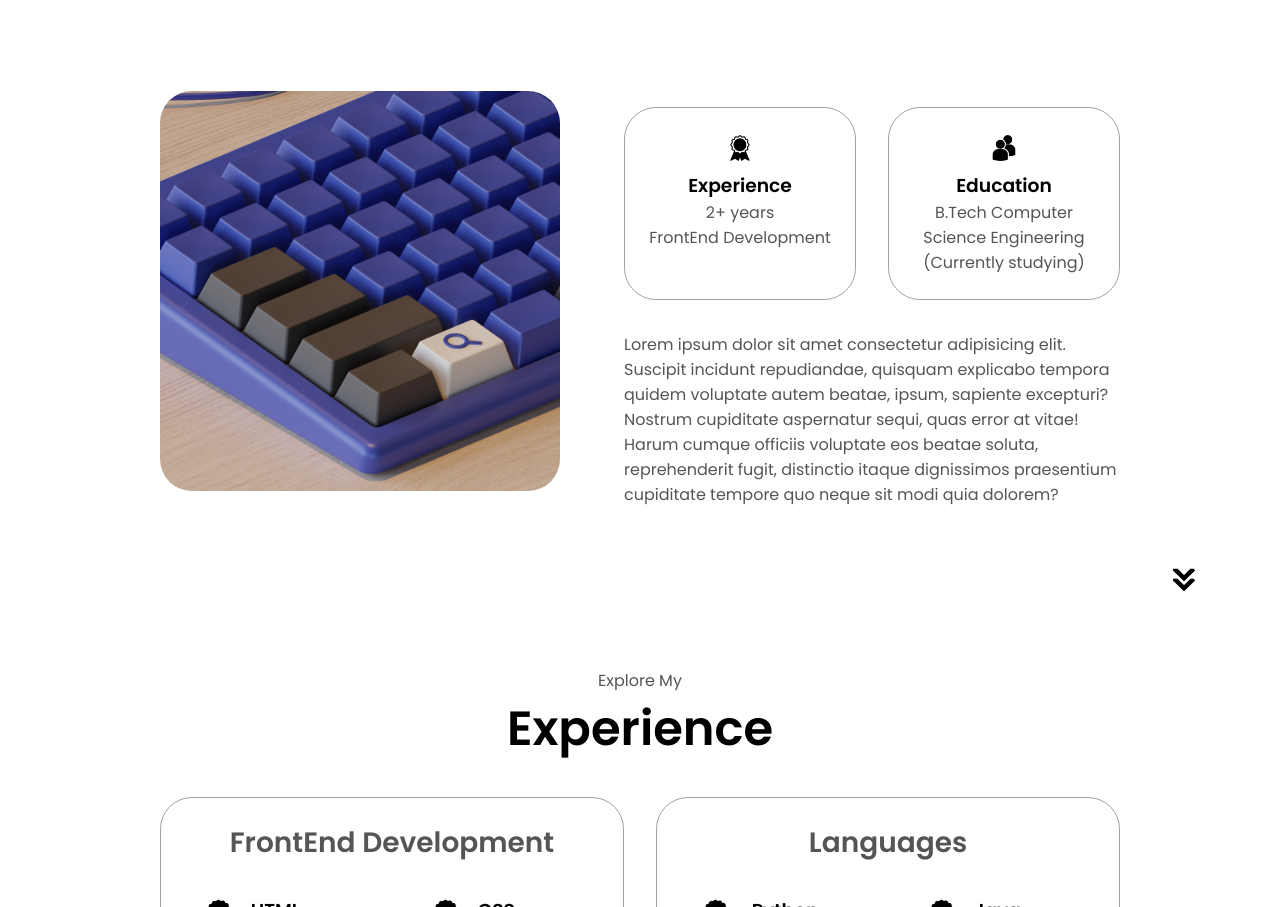
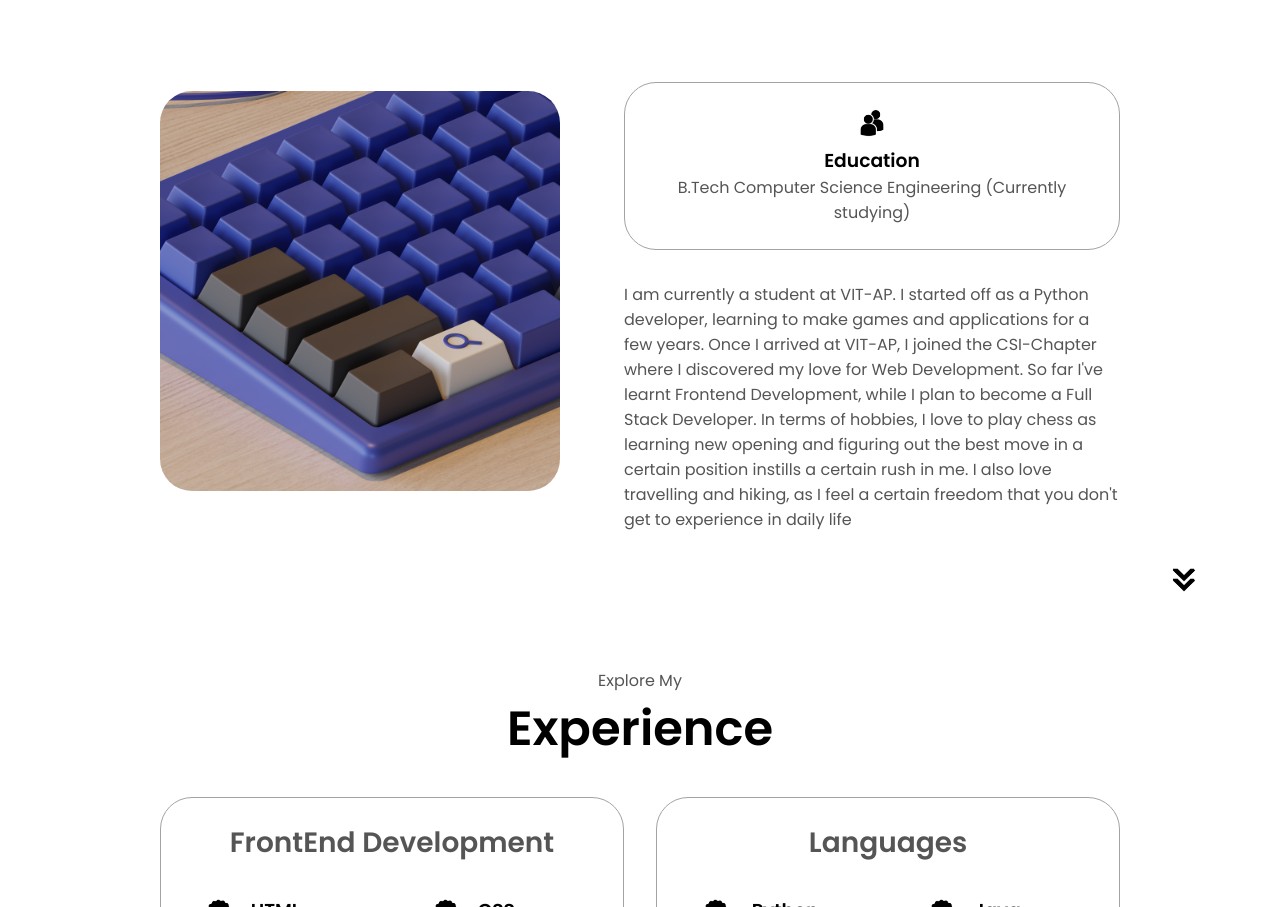
Before and after one commit to raj-dash/Portfolio, a plain HTML site: page index.html in a window 1280 px wide. Shown: the part 1028-1935 px from the top of the page. Drawn offline with Linux system fonts and the light colour scheme.

Commit message:
Finished final data additions

```diff
--- a/index.html
+++ b/index.html
@@ -96,7 +96,7 @@
         </div>
         <div class="about-details-container">
           <div class="about-containers">
-            <div class="details-container">
+            <!-- <div class="details-container">
               <img
                 src="assets/experience.png"
                 alt="Experience icon"
@@ -107,7 +107,7 @@
                 2+ years <br />
                 FrontEnd Development
               </p>
-            </div>
+            </div> -->
             <div class="details-container">
               <img
                 src="assets/education.png"
@@ -120,13 +120,16 @@
           </div>
           <div class="text-container">
             <p>
-              Lorem ipsum dolor sit amet consectetur adipisicing elit. Suscipit
-              incidunt repudiandae, quisquam explicabo tempora quidem voluptate
-              autem beatae, ipsum, sapiente excepturi? Nostrum cupiditate
-              aspernatur sequi, quas error at vitae! Harum cumque officiis
-              voluptate eos beatae soluta, reprehenderit fugit, distinctio
-              itaque dignissimos praesentium cupiditate tempore quo neque sit
-              modi quia dolorem?
+              I am currently a student at VIT-AP. I started off as a Python
+              developer, learning to make games and applications for a few
+              years. Once I arrived at VIT-AP, I joined the CSI-Chapter where I
+              discovered my love for Web Development. So far I've learnt
+              Frontend Development, while I plan to become a Full Stack
+              Developer. In terms of hobbies, I love to play chess as learning
+              new opening and figuring out the best move in a certain position
+              instills a certain rush in me. I also love travelling and hiking,
+              as I feel a certain freedom that you don't get to experience in
+              daily life
             </p>
           </div>
         </div>
```
